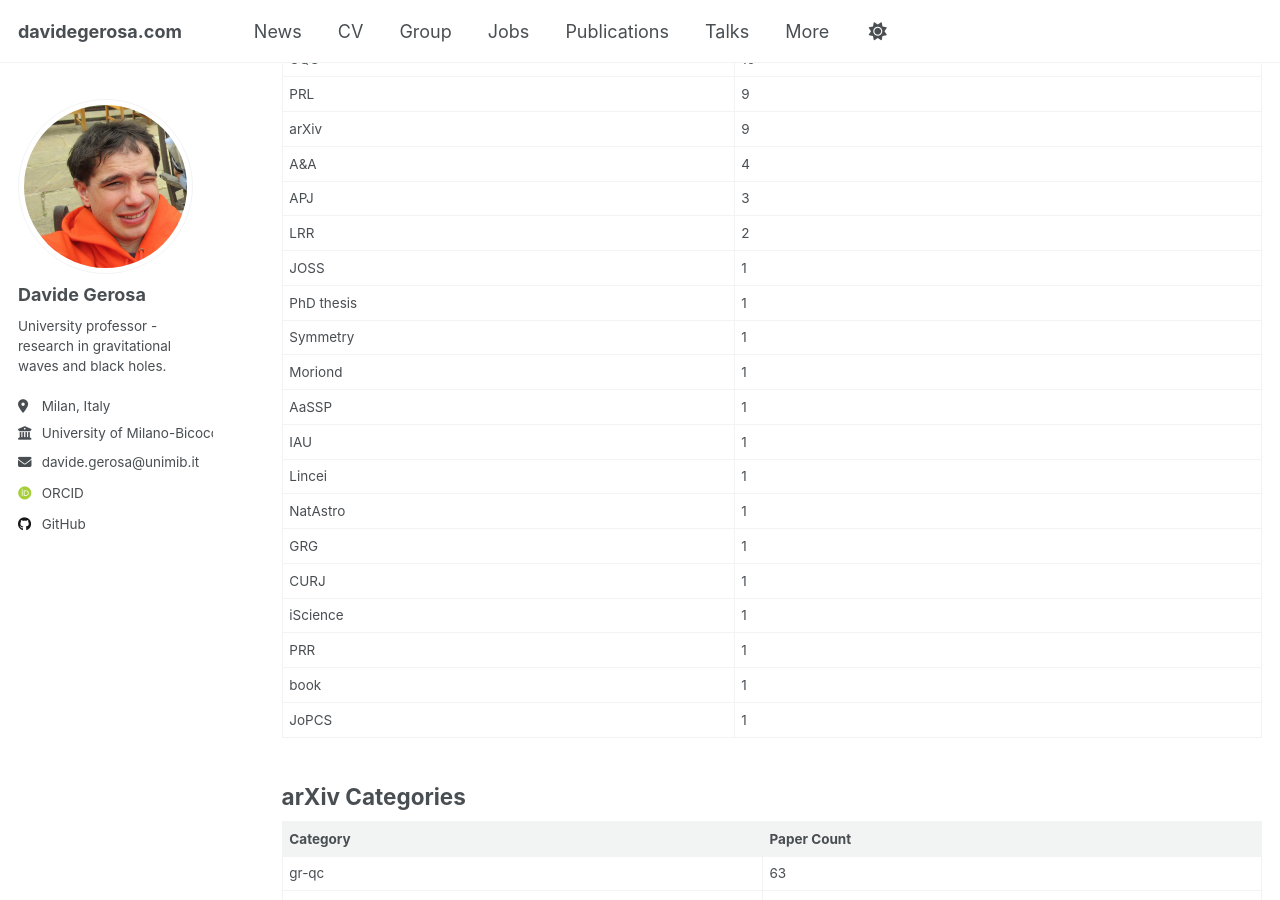
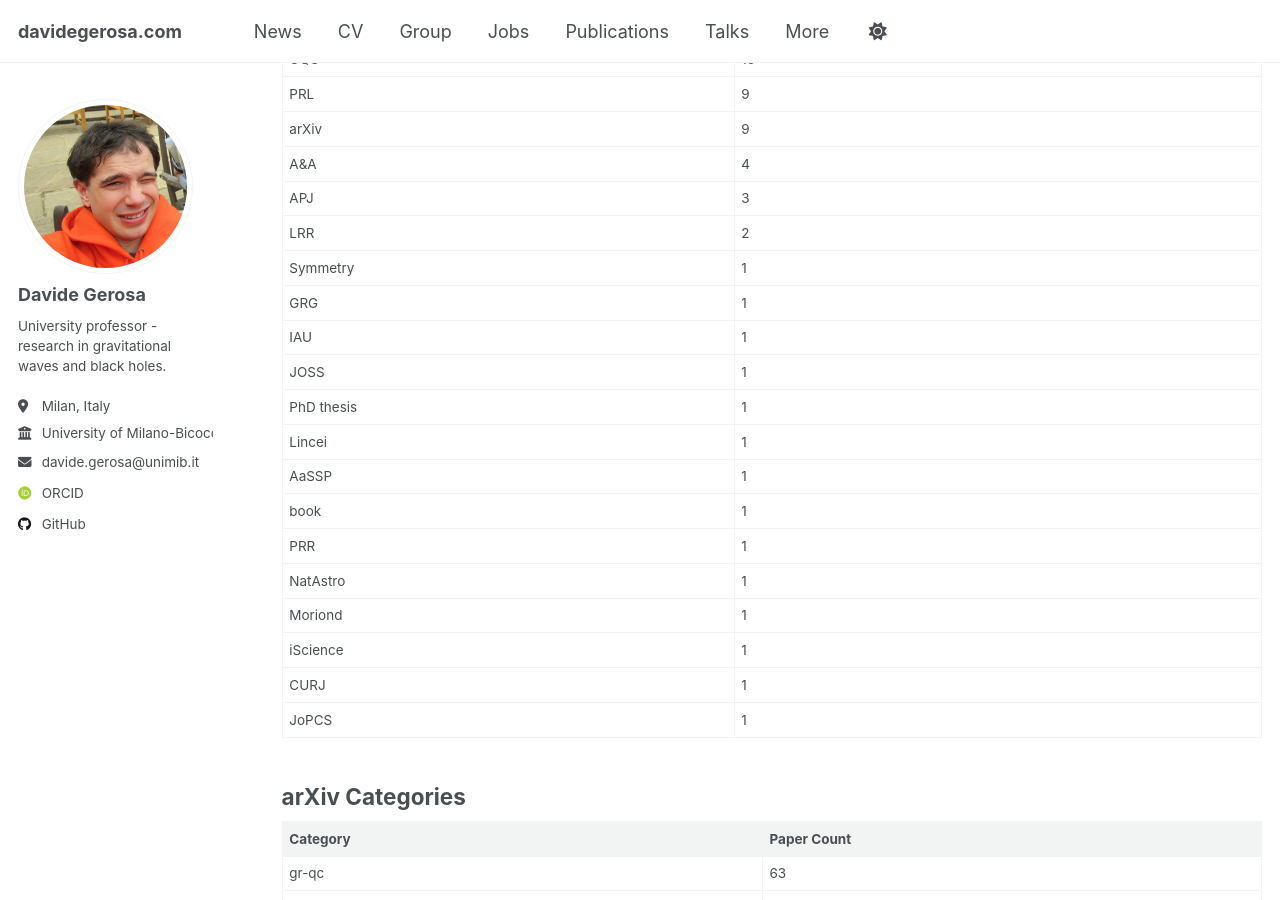
Before and after one commit to dgerosa/website, a Jekyll site: the page built from _pages/citations.md, in a window 1280 px wide and 900 px high, scrolled down 6001 px. Built offline with Jekyll 4.4.1, drawn with Linux system fonts in a browser that asks for light colours; some web fonts are replaced.

Commit message:
updated from dgerosa/cv

```diff
--- a/_pages/_citations.md
+++ b/_pages/_citations.md
@@ -157,19 +157,19 @@
 | A&A | 4 |
 | APJ | 3 |
 | LRR | 2 |
+| Symmetry | 1 |
+| GRG | 1 |
+| IAU | 1 |
 | JOSS | 1 |
 | PhD thesis | 1 |
-| Symmetry | 1 |
+| Lincei | 1 |
+| AaSSP | 1 |
+| book | 1 |
+| PRR | 1 |
+| NatAstro | 1 |
 | Moriond | 1 |
-| AaSSP | 1 |
-| IAU | 1 |
-| Lincei | 1 |
-| NatAstro | 1 |
-| GRG | 1 |
+| iScience | 1 |
 | CURJ | 1 |
-| iScience | 1 |
-| PRR | 1 |
-| book | 1 |
 | JoPCS | 1 |
 
 ## arXiv Categories
```
Also changed, not shown: other parts of _pages/_citations.md (+1 -1 lines), _pages/_publications.md (+1 -1 lines).
